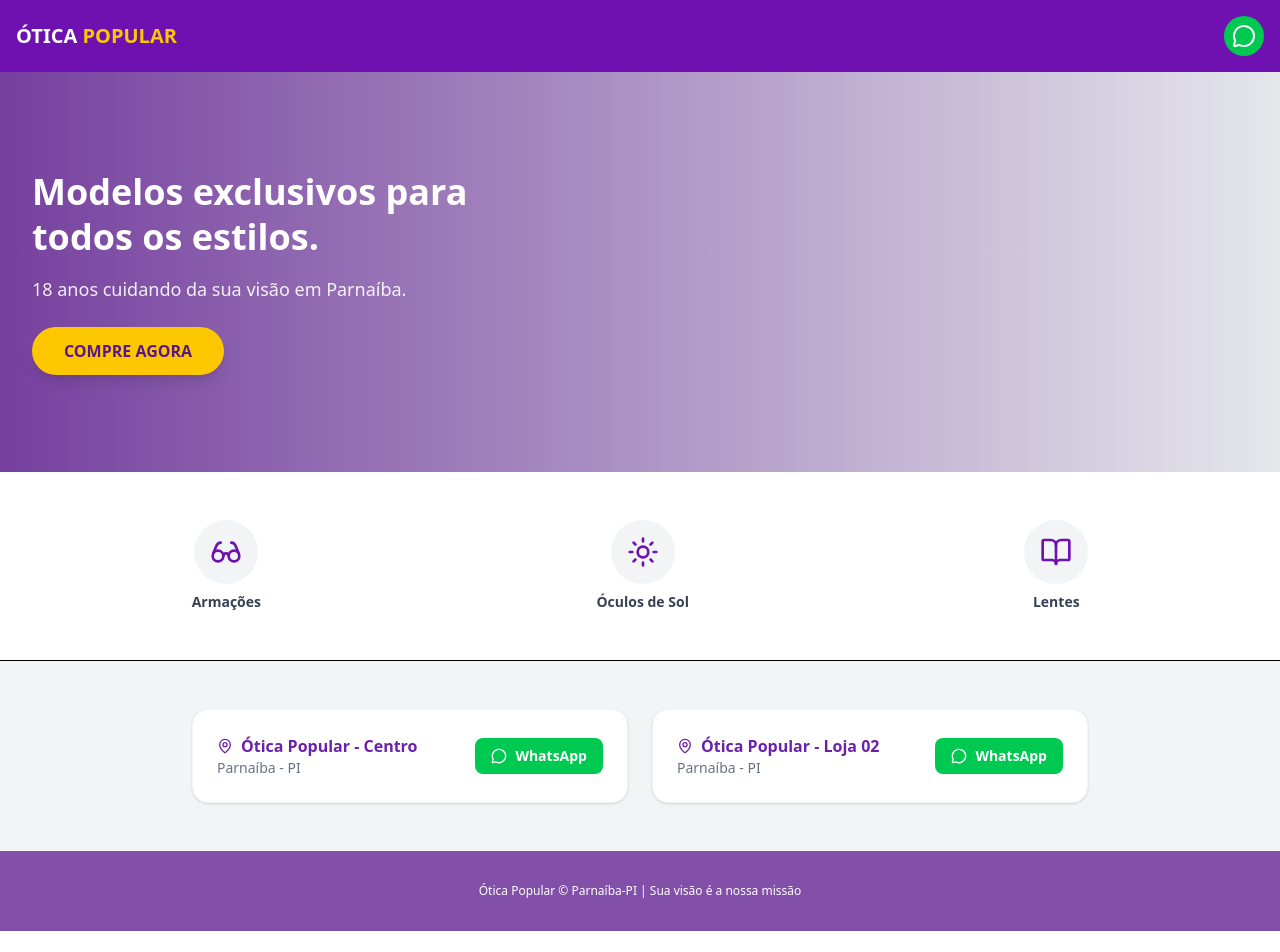
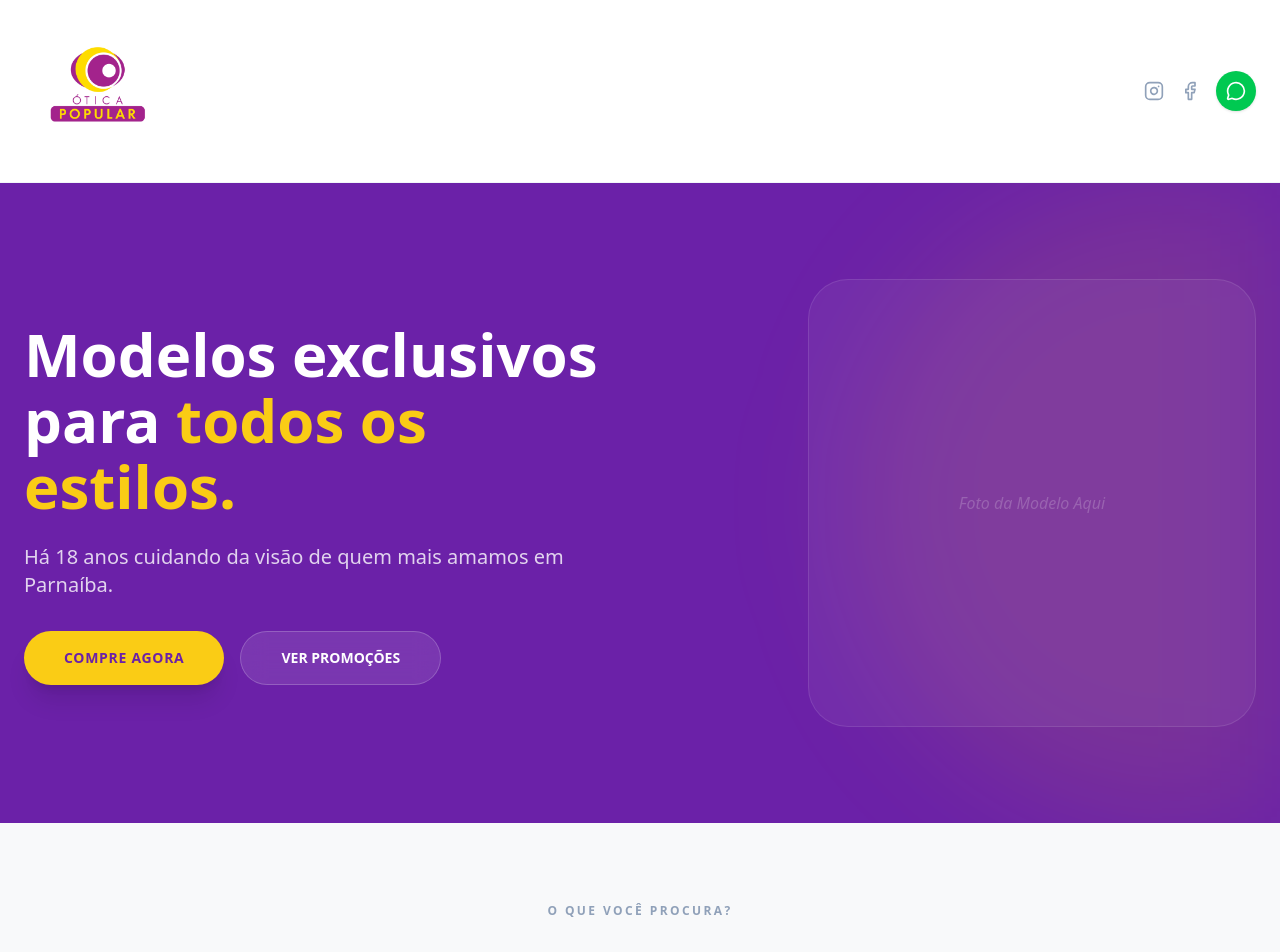
Before and after one commit to LorranFont/otica-popular-lp, a Next.js app: page / in a window 1280 px wide. Shown: the top 952 px of the page. Before the commit the page ends 931 px from the top, so only its background shows below. Built offline with nearby package versions, Linux system fonts and the light colour scheme.

Commit message:
feat: Estilização da home page

```diff
--- a/app/page.tsx
+++ b/app/page.tsx
@@ -1,66 +1,97 @@
-import { MessageCircle, MapPin, Glasses, Sun, BookOpen } from "lucide-react";
-import CardUnidade from "@/components/CardUnidade";
+import Image from "next/image";
+import { MessageCircle, MapPin, Glasses, Sun, BookOpen, Instagram, Facebook } from "lucide-react";
+import CardUnidade from "../components/CardUnidade";
 
 export default function Home() {
   return (
-    <main className="min-h-screen bg-white font-sans">
+    <main className="min-h-screen bg-[#F8F9FA] font-sans text-slate-900">
 
       {/* 1. Header */}
-      <header className="bg-purple-800 text-white p-4 flex justify-between items-center shadow-md">
-        <div className="font-bold text-xl">ÓTICA <span className="text-yellow-400">POPULAR</span></div>
-        <button className="bg-green-500 p-2 rounded-full hover:bg-green-600 transition-all">
-          <MessageCircle size={24} />
-        </button>
+      <header className="bg-white border-b border-slate-100 py-4 px-6 flex justify-between items-center sticky top-0 z-50">
+        <Image
+          src="/logo_otica.png"
+          alt="Ótica Popular Logo"
+          width={150}
+          height={50}
+          className="object-contain"
+        />
+        <div className="flex gap-4 items-center">
+          <a href="#" className="text-slate-400 hover:text-otica-roxo transition-colors"><Instagram size={20} /></a>
+          <a href="#" className="text-slate-400 hover:text-otica-roxo transition-colors"><Facebook size={20} /></a>
+          <button className="bg-green-500 text-white p-2.5 rounded-full hover:bg-green-600 transition-all shadow-sm">
+            <MessageCircle size={20} />
+          </button>
+        </div>
       </header>
 
-      {/* 2. Banner Principal (Hero) */}
-      <section className="relative h-[400px] bg-gray-200 flex items-center overflow-hidden">
-        {/* Imagens de fundo*/}
-        <div className="absolute inset-0 bg-gradient-to-r from-purple-900/80 to-transparent z-10" />
-        <div className="relative z-20 px-8 text-white max-w-lg">
-          <h2 className="text-4xl font-extrabold leading-tight mb-4">
-            Modelos exclusivos para todos os estilos.
-          </h2>
-          <p className="text-lg mb-6 opacity-90">18 anos cuidando da sua visão em Parnaíba.</p>
-          <button className="bg-yellow-400 text-purple-900 font-bold px-8 py-3 rounded-full shadow-lg hover:bg-yellow-500 transition-all">
-            COMPRE AGORA
-          </button>
+      {/* 2. Banner Principal "Suave" (Hero) */}
+      <section className="relative bg-otica-roxo overflow-hidden py-16 md:py-24">
+        {/* Elementos Decorativos */}
+        <div className="absolute top-0 right-0 w-1/3 h-full bg-otica-amarelo/10 rounded-l-full blur-3xl" />
+
+        <div className="container mx-auto px-6 relative z-10 flex flex-col md:flex-row items-center justify-between gap-12">
+          <div className="max-w-xl text-center md:text-left">
+            <h1 className="text-4xl md:text-6xl font-black text-white leading-[1.1] mb-6">
+              Modelos exclusivos para <span className="text-otica-amarelo">todos os estilos.</span>
+            </h1>
+            <p className="text-white/80 text-lg md:text-xl mb-8 font-medium">
+              Há 18 anos cuidando da visão de quem mais amamos em Parnaíba.
+            </p>
+            <div className="flex flex-col sm:flex-row gap-4 justify-center md:justify-start">
+              <button className="bg-otica-amarelo text-otica-roxo font-extrabold px-10 py-4 rounded-full shadow-xl hover:scale-105 transition-transform uppercase tracking-wider text-sm">
+                Compre Agora
+              </button>
+              <button className="bg-white/10 backdrop-blur-md text-white border border-white/20 font-bold px-10 py-4 rounded-full hover:bg-white/20 transition-all text-sm uppercase">
+                Ver Promoções
+              </button>
+            </div>
+          </div>
+
+          {/* Imagem */}
+          <div className="relative w-full max-w-md aspect-square bg-white/5 rounded-[40px] border border-white/10 flex items-center justify-center italic text-white/20">
+             Foto da Modelo Aqui
+          </div>
         </div>
       </section>
 
-      {/* 3. Categorias Rápidas */}
-      <section className="py-12 px-6 flex justify-around text-center border-b">
-        <div className="flex flex-col items-center gap-2 group cursor-pointer">
-          <div className="p-4 bg-gray-100 rounded-full group-hover:bg-purple-100 transition-colors">
-            <Glasses className="text-purple-800" size={32} />
-          </div>
-          <span className="text-sm font-bold text-gray-700">Armações</span>
-        </div>
-        <div className="flex flex-col items-center gap-2 group cursor-pointer">
-          <div className="p-4 bg-gray-100 rounded-full group-hover:bg-purple-100 transition-colors">
-            <Sun className="text-purple-800" size={32} />
-          </div>
-          <span className="text-sm font-bold text-gray-700">Óculos de Sol</span>
-        </div>
-        <div className="flex flex-col items-center gap-2 group cursor-pointer">
-          <div className="p-4 bg-gray-100 rounded-full group-hover:bg-purple-100 transition-colors">
-            <BookOpen className="text-purple-800" size={32} />
-          </div>
-          <span className="text-sm font-bold text-gray-700">Lentes</span>
+      {/* 3. Categorias */}
+      <section className="py-20 container mx-auto px-6">
+        <h2 className="text-center text-slate-400 uppercase tracking-[0.2em] text-xs font-bold mb-12">O que você procura?</h2>
+        <div className="grid grid-cols-2 md:grid-cols-4 gap-8">
+          {[
+            { icon: Glasses, label: "Armações" },
+            { icon: Sun, label: "Óculos de Sol" },
+            { icon: BookOpen, label: "Lentes" },
+            { icon: MessageCircle, label: "Exame de Vista" }
+          ].map((item, index) => (
+            <div key={index} className="flex flex-col items-center group cursor-pointer">
+              <div className="w-20 h-20 bg-white shadow-sm border border-slate-100 rounded-[24px] flex items-center justify-center text-otica-roxo group-hover:bg-otica-roxo group-hover:text-white transition-all duration-300 mb-4">
+                <item.icon size={32} />
+              </div>
+              <span className="font-bold text-slate-700 group-hover:text-otica-roxo transition-colors">{item.label}</span>
+            </div>
+          ))}
         </div>
       </section>
 
-      {/* 4. Nossas Unidades (Parnaíba) */}
-      <section className="py-12 px-6 bg-gray-100">
-        <div className="grid md:grid-cols-2 gap-6 max-w-4xl mx-auto">
-            <CardUnidade nome="Ótica Popular - Centro" cidade="Parnaíba - PI" />
-            <CardUnidade nome="Ótica Popular - Loja 02" cidade="Parnaíba - PI" />
+      {/* 4. Unidades */}
+      <section className="bg-white py-24 border-y border-slate-100">
+        <div className="container mx-auto px-6">
+          <div className="text-center max-w-2xl mx-auto mb-16">
+            <h3 className="text-3xl font-black text-otica-roxo mb-4">Encontre uma Ótica Popular</h3>
+            <p className="text-slate-500 font-medium">Estamos estrategicamente localizados para melhor lhe atender em Parnaíba.</p>
+          </div>
 
+          <div className="grid md:grid-cols-2 gap-8 max-w-5xl mx-auto">
+            <CardUnidade nome="Unidade Centro" cidade="Rua Exemplo, 123 - Parnaíba - PI" />
+            <CardUnidade nome="Unidade Loja 02" cidade="Av. São Sebastião, 456 - Parnaíba - PI" />
+          </div>
         </div>
       </section>
 
-      <footer className="bg-purple-900 text-white py-8 text-center text-xs opacity-75">
-        Ótica Popular © Parnaíba-PI | Sua visão é a nossa missão
+      <footer className="py-12 text-center text-slate-400 text-sm">
+        <p className="font-bold text-otica-roxo/50 mb-2">Ótica Popular © Parnaíba-PI</p>
+        <p>Sua visão é a nossa missão desde 2008</p>
       </footer>
     </main>
   );
```
Also changed, not shown: public/logo_otica.png (added).
